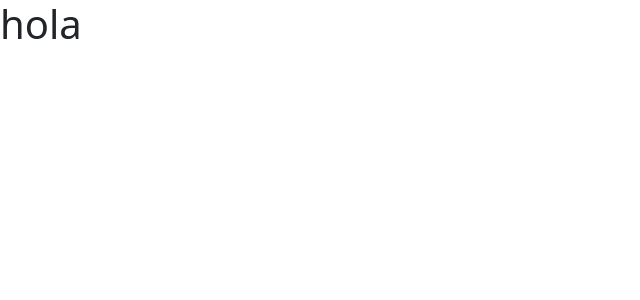
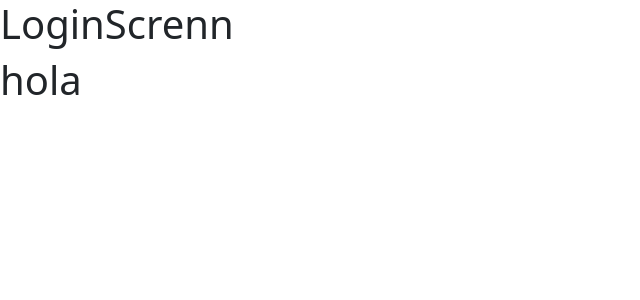
Before and after one commit to carlosmartin667/reack-router, a React (Create React App) app: page /login in a window 1280 px wide. Shown: the top 300 px of the page, without its empty margins (0-640 px from the left). Built offline with nearby package versions, Linux system fonts and the light colour scheme.

Commit message:
empesando rutas

```diff
--- a/src/App.js
+++ b/src/App.js
@@ -1,8 +1,10 @@
 import React from "react";
+import LoginRouter from "./routers/LoginRouter";
 
 function App() {
   return (
     <>
+    <LoginRouter/>
       <h1>hola</h1>
     </>
   );
--- /dev/null
+++ b/src/pages/LoginScrenn.jsx
@@ -0,0 +1,16 @@
+import React from 'react'
+import PropTypes from 'prop-types'
+
+const LoginScrenn = props => {
+    return (
+      <div>
+        <h1>LoginScrenn</h1>
+      </div>
+    );
+}
+
+LoginScrenn.propTypes = {
+
+}
+
+export default LoginScrenn
--- /dev/null
+++ b/src/routers/LoginRouter.jsx
@@ -0,0 +1,20 @@
+import React from 'react'
+import PropTypes from 'prop-types'
+import {BrowserRouter as Router, Switch, Route} from 'react-router-dom'
+import LoginScrenn from '../pages/LoginScrenn';
+
+const LoginRouter = props => {
+    return (
+      <Router>
+        <Switch>
+          <Route exact path="/login" component={LoginScrenn} />
+        </Switch>
+      </Router>
+    );
+}
+
+LoginRouter.propTypes = {
+
+}
+
+export default LoginRouter
```
Also changed, not shown: src/routers/AppRouter.jsx (added).
